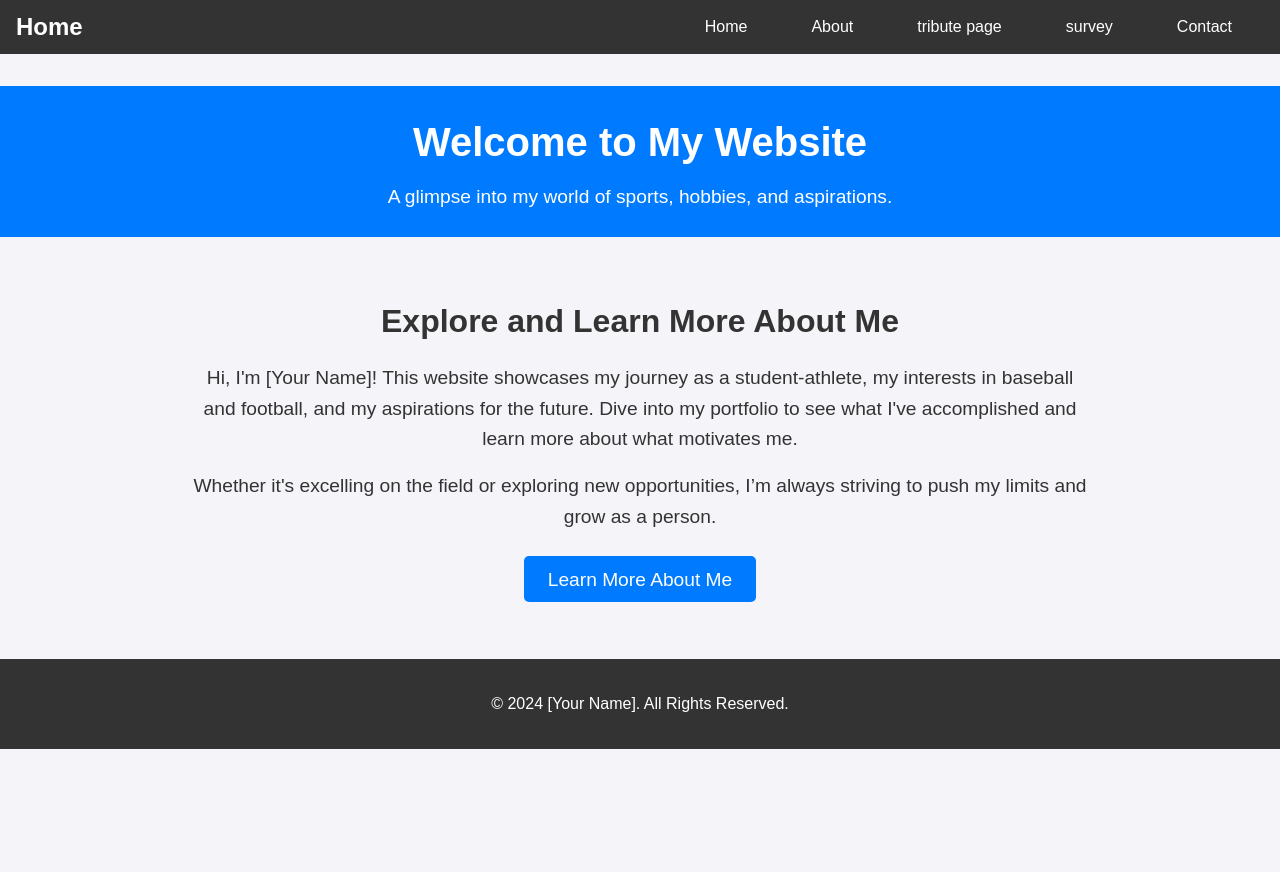
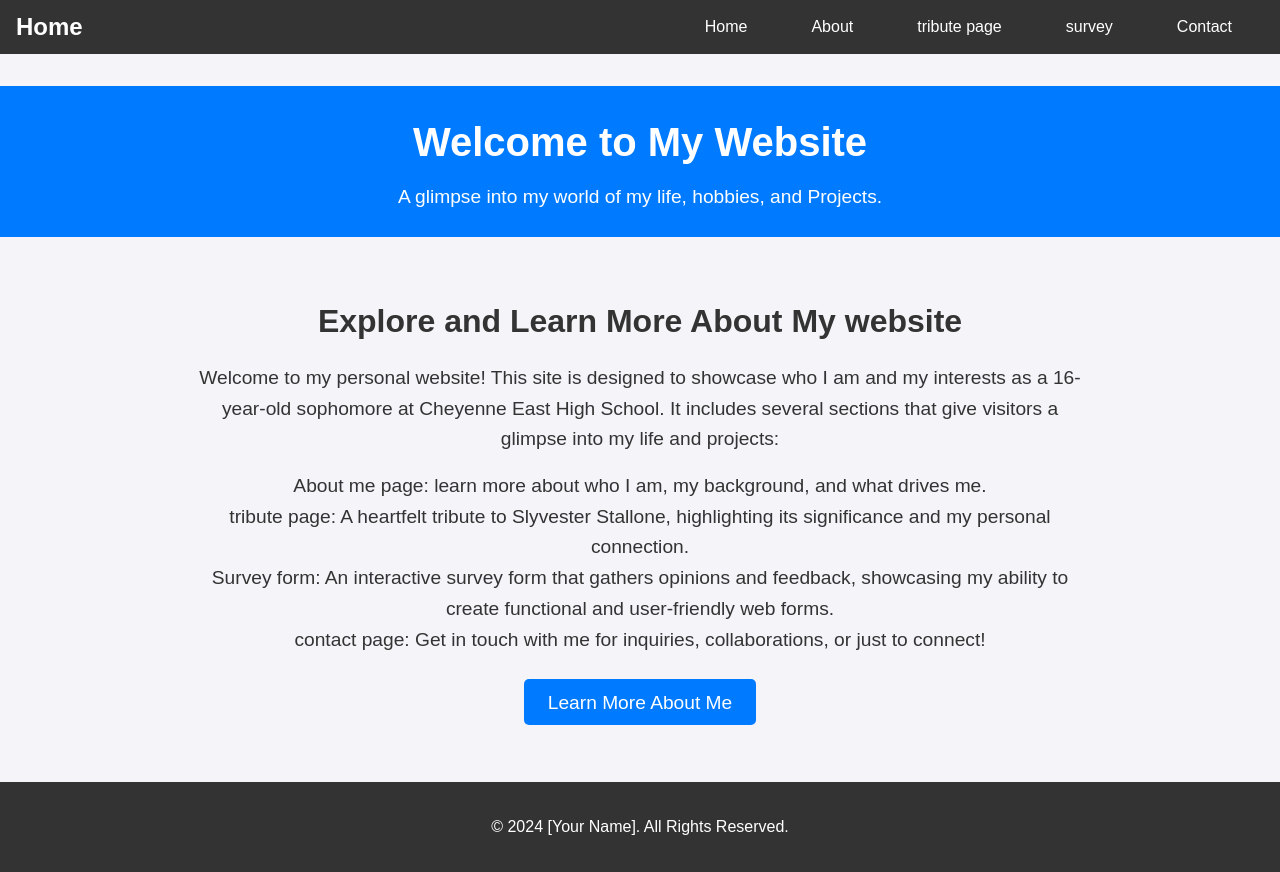
Before and after one commit to ReidHorton47/portfolio, a plain HTML site: page home.html in a window 1280 px wide. Before the commit the page ends 800 px from the top, so only its background shows below. Drawn offline with Linux system fonts and the light colour scheme.

Commit message:
info added to home

```diff
--- a/home.html
+++ b/home.html
@@ -41,19 +41,25 @@
 <body>
     <header>
         <h1>Welcome to My Website</h1>
-        <p>A glimpse into my world of sports, hobbies, and aspirations.</p>
+        <p>A glimpse into my world of my life, hobbies, and Projects.</p>
     </header>
 
     <div class="container">
-        <h2>Explore and Learn More About Me</h2>
+        <h2>Explore and Learn More About My website</h2>
         <p>
-            Hi, I'm [Your Name]! This website showcases my journey as a student-athlete, my interests in baseball and football, and my aspirations for the future. Dive into my portfolio to see what I've accomplished and learn more about what motivates me.
+            Welcome to my personal website! This site is designed to showcase who I am and my interests as a 16-year-old sophomore at Cheyenne East High School. It includes several sections that give visitors a glimpse into my life and projects:
         </p>
         <p>
-            Whether it's excelling on the field or exploring new opportunities, I’m always striving to push my limits and grow as a person.
+            About me page: learn more about who I am, my background, and what drives me.
+            <br>
+            tribute page: A heartfelt tribute to Slyvester Stallone, highlighting its significance and my personal connection.
+            <br>
+            Survey form: An interactive survey form that gathers opinions and feedback, showcasing my ability to create functional and user-friendly web forms.
+            <br>
+            contact page: Get in touch with me for inquiries, collaborations, or just to connect!
         </p>
         <div class="cta">
-            <a href="about.html">Learn More About Me</a>
+            <a href="Aboutme.html">Learn More About Me</a>
         </div>
     </div>
 
```
